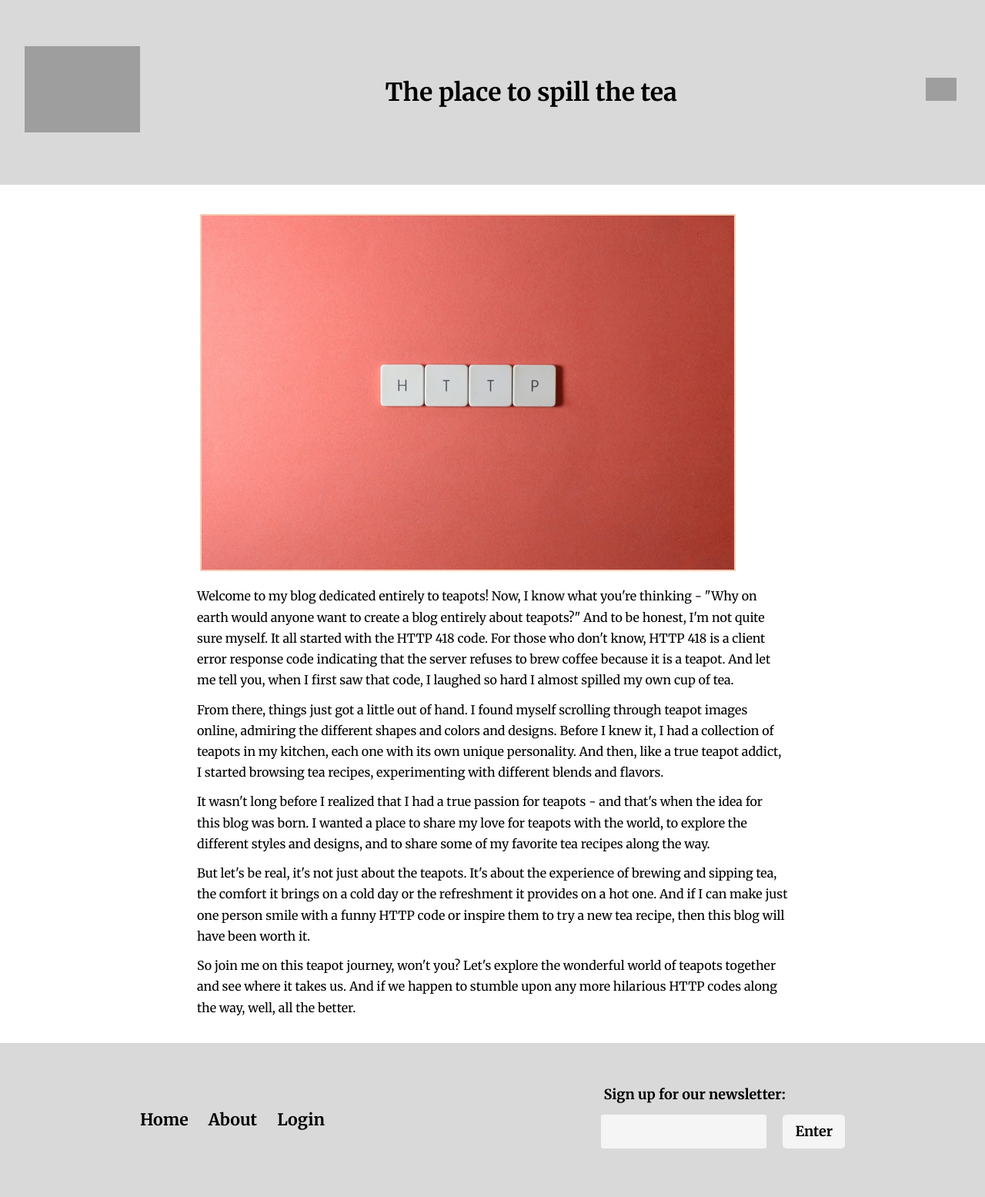
After one commit to rogerb5/winter2023-cscd378-blog-final, a PHP site: page /about.html in a window 1280 px wide. The commit adds this page. Shown: the whole page at 77% size. Run offline with PHP 8.4, Linux system fonts and the light colour scheme; grey boxes are pictures that could not be loaded.

Commit message:
add about page and tooltips

```diff
--- /dev/null
+++ b/about.html
@@ -0,0 +1,93 @@
+<!doctype html>
+<html lang="en">
+
+<head>
+    <meta charset="utf-8">
+    <meta http-equiv="X-UA-Compatible" content="IE=edge">
+    <title>The Teaspot</title>
+    <meta name="description" content="">
+    <meta name="viewport" content="width=device-width, initial-scale=1">
+    <link rel="stylesheet" href="css/style.css">
+    <link rel="stylesheet" href="//code.jquery.com/ui/1.13.2/themes/base/jquery-ui.css">
+    <link rel="stylesheet" href="/resources/demos/style.css">
+    <script src="https://code.jquery.com/jquery-3.6.0.js"></script>
+    <script src="https://code.jquery.com/ui/1.13.2/jquery-ui.js"></script>
+</head>
+
+<body>
+
+    <header class="index-header">
+        <a href="index.html">
+            <img src="assets/svg/logo.svg" class="logo" alt="The Teaspot logo" title="The Teaspot logo">
+        </a>
+        <div class="info-div">
+            <h1 class="p-header" title="The place to spill the tea">The place to spill the tea</h1>
+        </div>
+        <nav class="icon-holders">
+            <!-- <img src="assets/svg/dark-mode.svg" class="svg-n svg-dark-m" alt="dark mode logo" title="Dark Mode Logo"> -->
+            <a href="login.html">
+                <img src="assets/svg/avatar.svg" class="svg-n avatar" alt="login icon" title="User Login Icon">
+            </a>
+            <!-- <img src="assets/svg/ham.svg" class="svg-n hamburger" alt="hamburger menu logo" title="Filter Menu Logo"> -->
+        </nav>
+    </header>
+
+    <section class="about">
+        <figure>
+            <img src="assets//img/7.jpg">
+            <p class="about-p">
+                Welcome to my blog dedicated entirely to teapots! Now, I know what you're thinking - "Why on earth would
+                anyone want to create a blog entirely about teapots?" And to be honest, I'm not quite sure myself. It
+                all started with the HTTP 418 code. For those who don't know, HTTP 418 is a client error response code
+                indicating that the server refuses to brew coffee because it is a teapot. And let me tell you, when I
+                first saw that code, I laughed so hard I almost spilled my own cup of tea.
+            </p>
+            <p>
+                From there, things just got a little out of hand. I found myself scrolling through teapot images online,
+                admiring the different shapes and colors and designs. Before I knew it, I had a collection of teapots in
+                my kitchen, each one with its own unique personality. And then, like a true teapot addict, I started
+                browsing tea recipes, experimenting with different blends and flavors.
+            </p>
+
+            <p>
+                It wasn't long before I realized that I had a true passion for teapots - and that's when the idea for
+                this blog was born. I wanted a place to share my love for teapots with the world, to explore the
+                different styles and designs, and to share some of my favorite tea recipes along the way.
+
+            </p>
+
+
+            <p>
+                But let's be real, it's not just about the teapots. It's about the experience of brewing and sipping
+                tea, the comfort it brings on a cold day or the refreshment it provides on a hot one. And if I can make
+                just one person smile with a funny HTTP code or inspire them to try a new tea recipe, then this blog
+                will have been worth it.
+            </p>
+
+            <p>
+                So join me on this teapot journey, won't you? Let's explore the wonderful world of teapots together and
+                see where it takes us. And if we happen to stumble upon any more hilarious HTTP codes along the way,
+                well, all the better.
+            </p>
+
+            <!-- button for deletion, and hide delete comments if login-->
+
+        </figure>
+    </section>
+
+    <footer>
+        <section class="f-links">
+            <a href="index.html" class="f-link">Home</a>
+            <a href="about.html" class="f-link">About</a>
+            <a href="login.html" class="f-link">Login</a>
+        </section>
+        <form>
+            <p><label for="newsletter" class="newsletter">Sign up for our newsletter:</label></p>
+            <input type="text" id="newsletter" name="" />
+            <button data-filter="" class="btn">Enter</button>
+        </form>
+    </footer>
+
+</body>
+
+</html>
--- a/cosy.html
+++ b/cosy.html
@@ -21,7 +21,7 @@
             <h1 class="p-header">The place to spill the tea</h1>
         </div>
         <nav class="icon-holders">
-            <img src="assets/svg/dark-mode.svg" class="svg-n svg-dark-m" alt="dark mode logo">
+            <!-- <img src="assets/svg/dark-mode.svg" class="svg-n svg-dark-m" alt="dark mode logo"> -->
             <a href="login.html">
                 <img src="assets/svg/avatar.svg" class="svg-n avatar" alt="login icon">
             </a>
@@ -113,12 +113,13 @@
     <footer>
         <section class="f-links">
             <a href="index.html" class="f-link">Home</a>
-            <a href="#" class="f-link">About</a>
+            <a href="about.html" class="f-link">About</a>
             <a href="login.html" class="f-link">Login</a>
         </section>
         <form>
             <p><label for="newsletter" class="newsletter">Sign up for our newsletter:</label></p>
             <input type="text" id="newsletter" name="" />
+            <button data-filter="" class="btn">Submit</button>
         </form>
     </footer>
     <!-- <script src="" async defer></script> -->
--- a/css/style.css
+++ b/css/style.css
@@ -261,6 +261,17 @@ textarea {
     font-size: 1.1rem;
 }
 
+
+/*ABOUT.html**********************/
+section.about {
+    margin: 2rem auto;
+    width: 60%;
+}
+
+section.about p {
+    margin-top: 0.7rem;
+}
+
 /* LOGIN.html page styles ************************/
 section.form-section {
     display: flex;
--- a/english.html
+++ b/english.html
@@ -21,7 +21,7 @@
             <h1 class="p-header">The place to spill the tea</h1>
         </div>
         <nav class="icon-holders">
-            <img src="assets/svg/dark-mode.svg" class="svg-n svg-dark-m" alt="dark mode logo">
+            <!-- <img src="assets/svg/dark-mode.svg" class="svg-n svg-dark-m" alt="dark mode logo"> -->
             <a href="login.html">
                 <img src="assets/svg/avatar.svg" class="svg-n avatar" alt="login icon">
             </a>
@@ -133,12 +133,13 @@
     <footer>
         <section class="f-links">
             <a href="index.html" class="f-link">Home</a>
-            <a href="#" class="f-link">About</a>
+            <a href="about.html" class="f-link">About</a>
             <a href="login.html" class="f-link">Login</a>
         </section>
         <form>
             <p><label for="newsletter" class="newsletter">Sign up for our newsletter:</label></p>
             <input type="text" id="newsletter" name="" />
+            <button data-filter="" class="btn">Submit</button>
         </form>
     </footer>
     <!-- <script src="" async defer></script> -->
--- a/http.html
+++ b/http.html
@@ -21,7 +21,7 @@
             <h1 class="p-header">The place to spill the tea</h1>
         </div>
         <nav class="icon-holders">
-            <img src="assets/svg/dark-mode.svg" class="svg-n svg-dark-m" alt="dark mode logo">
+            <!-- <img src="assets/svg/dark-mode.svg" class="svg-n svg-dark-m" alt="dark mode logo"> -->
             <a href="login.html">
                 <img src="assets/svg/avatar.svg" class="svg-n avatar" alt="login icon">
             </a>
@@ -127,12 +127,13 @@
     <footer>
         <section class="f-links">
             <a href="index.html" class="f-link">Home</a>
-            <a href="#" class="f-link">About</a>
+            <a href="about.html" class="f-link">About</a>
             <a href="login.html" class="f-link">Login</a>
         </section>
         <form>
             <p><label for="newsletter" class="newsletter">Sign up for our newsletter:</label></p>
             <input type="text" id="newsletter" name="" />
+            <button data-filter="" class="btn">Submit</button>
         </form>
     </footer>
 
--- a/index.html
+++ b/index.html
@@ -48,7 +48,7 @@
             <h1 class="p-header" title="The place to spill the tea">The place to spill the tea</h1>
         </div>
         <nav class="icon-holders">
-            <img src="assets/svg/dark-mode.svg" class="svg-n svg-dark-m" alt="dark mode logo" title="Dark Mode Logo">
+            <!-- <img src="assets/svg/dark-mode.svg" class="svg-n svg-dark-m" alt="dark mode logo" title="Dark Mode Logo"> -->
             <a href="login.html">
                 <img src="assets/svg/avatar.svg" class="svg-n avatar" alt="login icon" title="User Login Icon">
             </a>
@@ -180,17 +180,17 @@
     <footer>
         <section class="f-links">
             <a href="index.html" class="f-link">Home</a>
-            <a href="#" class="f-link">About</a>
+            <a href="about.html" class="f-link">About</a>
             <a href="login.html" class="f-link">Login</a>
         </section>
         <form>
             <p><label for="newsletter" class="newsletter">Sign up for our newsletter:</label></p>
             <input type="text" id="newsletter" name="" />
+            <button data-filter="" class="btn">Submit</button>
         </form>
     </footer>
     <script src="js/app.js"></script>
     <script src="js/jquery.js"></script>
-    <!-- <script src="js/modal.js"></script> -->
 </body>
 
 </html>
--- a/party.html
+++ b/party.html
@@ -21,7 +21,7 @@
             <h1 class="p-header">The place to spill the tea</h1>
         </div>
         <nav class="icon-holders">
-            <img src="assets/svg/dark-mode.svg" class="svg-n svg-dark-m" alt="dark mode logo">
+            <!-- <img src="assets/svg/dark-mode.svg" class="svg-n svg-dark-m" alt="dark mode logo"> -->
             <a href="login.html">
                 <img src="assets/svg/avatar.svg" class="svg-n avatar" alt="login icon">
             </a>
@@ -142,6 +142,7 @@
         <form>
             <p><label for="newsletter" class="newsletter">Sign up for our newsletter:</label></p>
             <input type="text" id="newsletter" name="" />
+            <button data-filter="" class="btn">Submit</button>
         </form>
     </footer>
     <!-- <script src="" async defer></script> -->
--- a/routine.html
+++ b/routine.html
@@ -21,7 +21,7 @@
             <h1 class="p-header">The place to spill the tea</h1>
         </div>
         <nav class="icon-holders">
-            <img src="assets/svg/dark-mode.svg" class="svg-n svg-dark-m" alt="dark mode logo">
+            <!-- <img src="assets/svg/dark-mode.svg" class="svg-n svg-dark-m" alt="dark mode logo"> -->
             <a href="login.html">
                 <img src="assets/svg/avatar.svg" class="svg-n avatar" alt="login icon">
             </a>
@@ -119,6 +119,7 @@
         <form>
             <p><label for="newsletter" class="newsletter">Sign up for our newsletter:</label></p>
             <input type="text" id="newsletter" name="" />
+            <button data-filter="" class="btn">Submit</button>
         </form>
     </footer>
     <!-- <script src="" async defer></script> -->
--- a/tea.html
+++ b/tea.html
@@ -21,7 +21,7 @@
             <h1 class="p-header">The place to spill the tea</h1>
         </div>
         <nav class="icon-holders">
-            <img src="assets/svg/dark-mode.svg" class="svg-n svg-dark-m" alt="dark mode logo">
+            <!-- <img src="assets/svg/dark-mode.svg" class="svg-n svg-dark-m" alt="dark mode logo"> -->
             <a href="login.html">
                 <img src="assets/svg/avatar.svg" class="svg-n avatar" alt="login icon">
             </a>
@@ -123,6 +123,7 @@
         <form>
             <p><label for="newsletter" class="newsletter">Sign up for our newsletter:</label></p>
             <input type="text" id="newsletter" name="" />
+            <button data-filter="" class="btn">Submit</button>
         </form>
     </footer>
     <!-- <script src="" async defer></script> -->
```
Also changed, not shown: login.html (+13 -6 lines), js/cookie.js (added).
